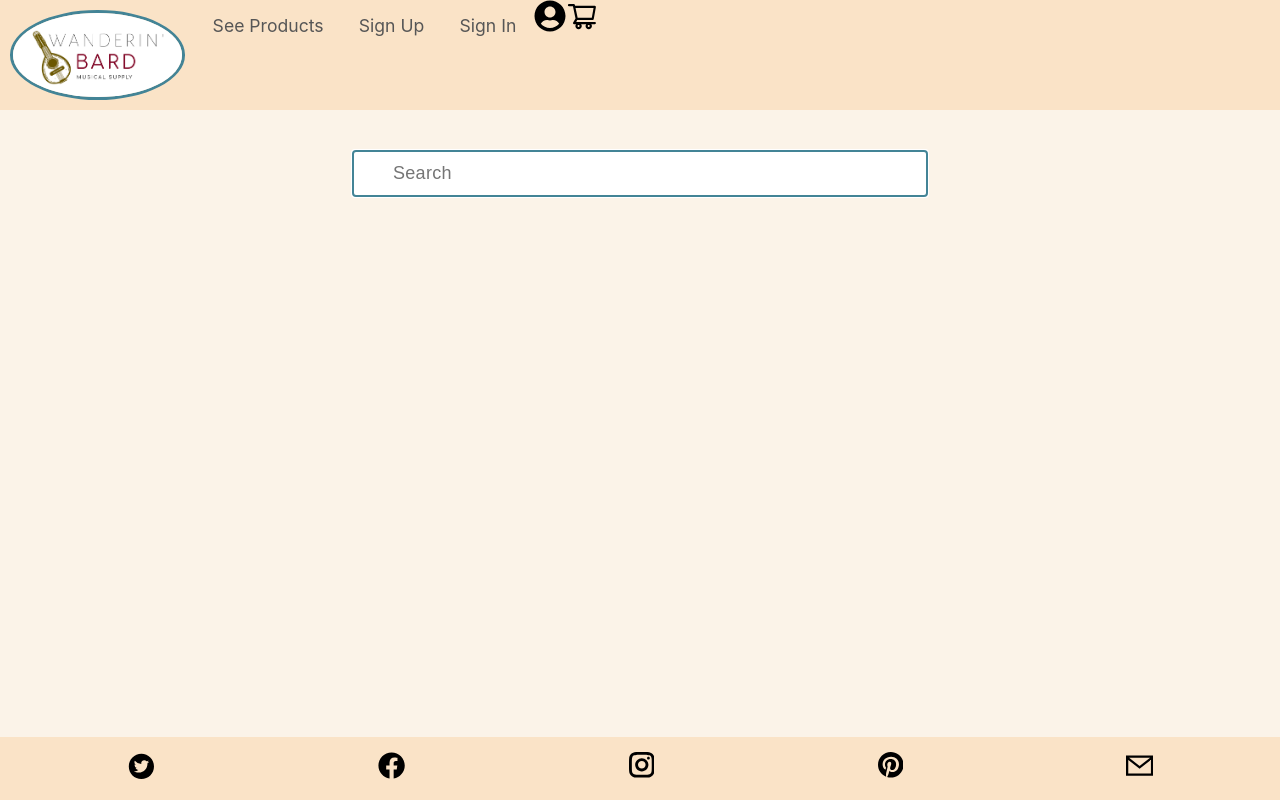
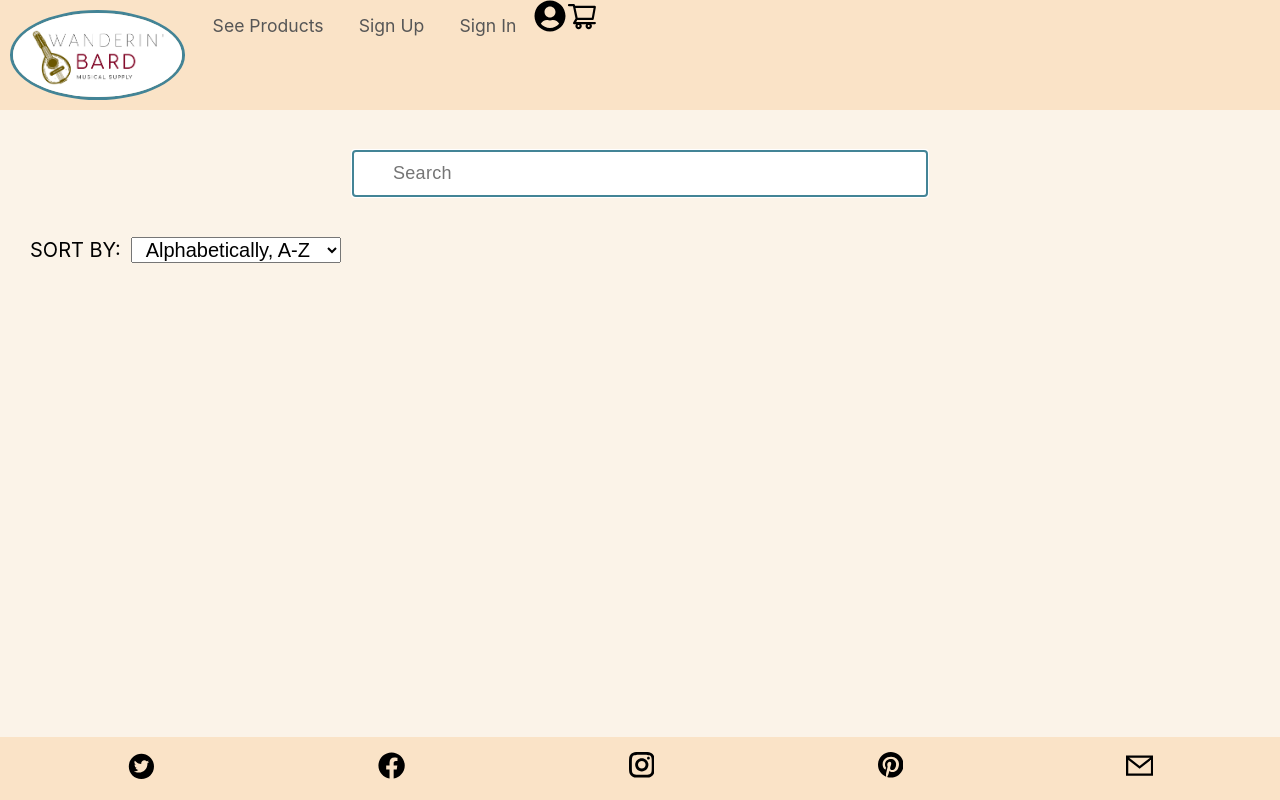
Before and after one commit to info2amy/Wanderin-Bard, a React (Create React App) app in the folder client/: page /products in a window 1280 px wide. Built offline with nearby package versions, Linux system fonts and the light colour scheme; no server answers.

Commit message:
styling for sort button

```diff
--- a/client/src/components/Sort/Sort.css
+++ b/client/src/components/Sort/Sort.css
@@ -0,0 +1,9 @@
+.sort{
+  margin-left:10px;
+  font-size:20px;
+}
+label[for=sort]
+{
+  font-size: 20px;
+   margin-left:30px;
+}
--- a/client/src/components/Sort/Sort.jsx
+++ b/client/src/components/Sort/Sort.jsx
@@ -8,7 +8,15 @@ const Sort = (props) => {
 
   return (
     <div>
-
+        <form className="sort-container" onSubmit={props.handleSubmit}>
+            <label htmlFor="sort">SORT BY:</label>
+            <select className="sort" onChange={handleChange}>
+                <option className="option" value="name-ascending" >&nbsp; Alphabetically, A-Z &nbsp;</option>
+                <option value="name-descending">&nbsp; Alphabetically, Z-A &nbsp;</option>
+                <option value="price-ascending">&nbsp; Price, low to high &nbsp;</option>
+                <option value="price-descending">&nbsp; Price, high to low &nbsp;</option>
+            </select>
+        </form>
     </div>
   );
 };
```
